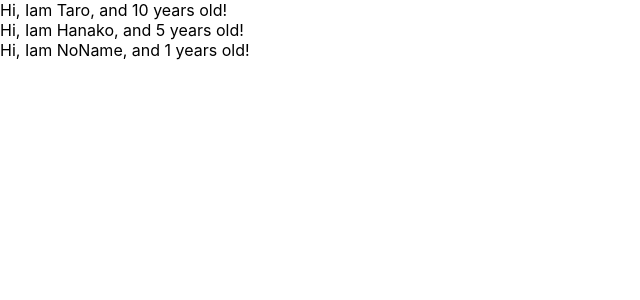
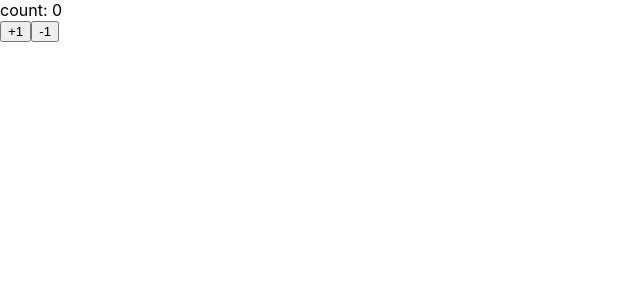
Before and after one commit to tokuicchi/react-sample-pj, a React (Create React App) app: page / in a window 1280 px wide. Shown: the top 300 px of the page, without its empty margins (0-640 px from the left). Built offline with nearby package versions, Linux system fonts and the light colour scheme.

Commit message:
feat: state +-ボタン作成

```diff
--- a/src/App.js
+++ b/src/App.js
@@ -1,34 +1,30 @@
-import React from "react";
-import PropTypes from 'prop-types'
+import React, { Component } from "react";
 
-const App = () => {
-  const profiles = [
-    {name: "Taro", age : 10},
-    {name: "Hanako", age : 5},
-    {name: "NoName"},
-  ];
-  return (
-    <div>
-      {
-        profiles.map((profile, index) => {
-          return <User name={profile.name} age={profile.age} key={index}/>
-        })
-      }
-    </div>
-  );
-}
+const App = () => (<Counter></Counter>);
 
-const User = (props) => {
-  return <div>Hi, Iam {props.name}, and {props.age} years old!</div>
-}
+class Counter extends Component {
+  constructor(props) {
+    super(props)
+    this.state = { count: 0 }
+  }
 
-User.defaultProps = {
-  age: 1
-}
+  handlePlusButton = () => {
+    this.setState({ count: this.state.count + 1 })
+  }
 
-User.propTypes = {
-  name: PropTypes.string,
-  age: PropTypes.number.isRequired,
+  handleMinusButton = () => {
+    this.setState({ count: this.state.count - 1 })
+  }
+
+  render() {
+    return (
+      <React.Fragment>
+        <div>count: { this.state.count }</div>
+        <button onClick={this.handlePlusButton}>+1</button>
+        <button onClick={this.handleMinusButton}>-1</button>
+      </React.Fragment>
+    )
+  }
 }
 
 export default App;
```
